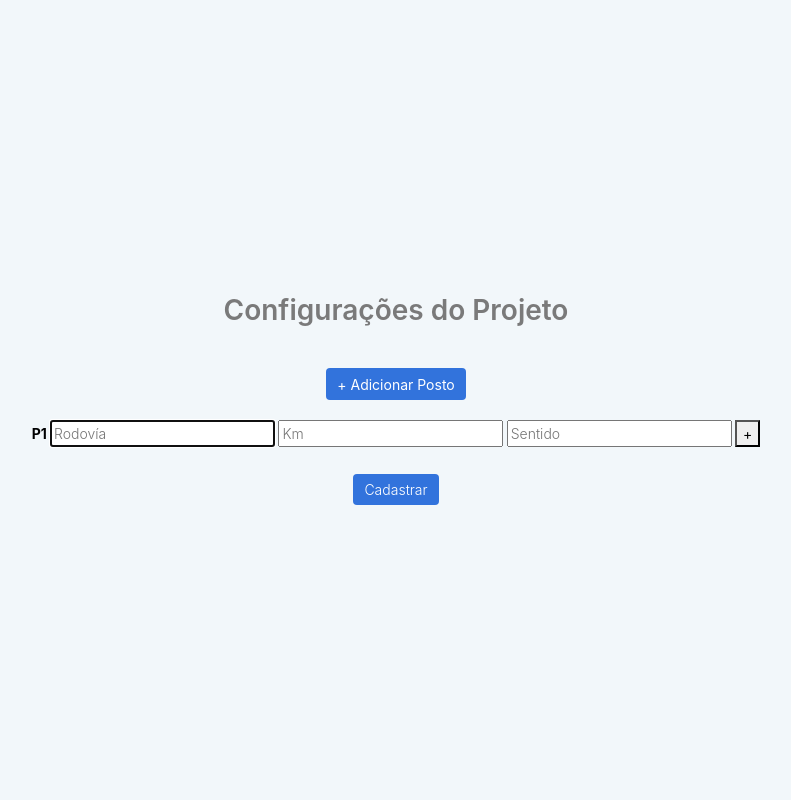
After one commit to VitorAnjosSantos/site-comap-cvc, a PHP site: page /paginas/criarConfiProjeto.php in a window 1280 px wide. The commit adds this page. Shown: the whole page, without its empty margins (244-1035 px from the left). Run offline with PHP 8.4, Linux system fonts and the light colour scheme; some libraries are stand-ins or nearby versions.

Commit message:
Pagina config postos e captura dos dados

```diff
--- /dev/null
+++ b/paginas/criarConfiProjeto.php
@@ -0,0 +1,97 @@
+<?php
+session_start();
+?>
+<!DOCTYPE html>
+<html>
+
+<head>
+    <meta charset="utf-8">
+    <meta http-equiv="X-UA-Compatible" content="IE=edge">
+    <meta name="viewport" content="width=device-width, initial-scale=1">
+    <title>Novo Projeto</title>
+    <link href="https://fonts.googleapis.com/css?family=Open+Sans:300,400,700" rel="stylesheet">
+    <link rel="stylesheet" href="../css/bulma.min.css" />
+    <link rel="stylesheet" type="text/css" href="../css/login.css">
+    <link rel="stylesheet" href="https://maxcdn.bootstrapcdn.com/bootstrap/4.0.0/css/bootstrap.min.css" integrity="sha384-Gn5384xqQ1aoWXA+058RXPxPg6fy4IWvTNh0E263XmFcJlSAwiGgFAW/dAiS6JXm" crossorigin="anonymous">
+    <script src="https://ajax.googleapis.com/ajax/libs/jquery/3.3.1/jquery.min.js"></script>
+
+    <style>
+            .form-group{
+                padding: 5px;
+            }
+
+            .label{
+                color:black;
+            };
+
+    </style>
+
+</head>
+
+<body>
+    <section class="hero is-success is-fullheight">
+    <div class="hero-body">
+
+        <div class="container has-text-centered">
+
+            <h3 class="title has-text-grey">Configurações do Projeto</h3>
+            <label class="has-text-black" id="msg"></label>
+            <form id="formularioCadastrar" method="POST">
+                <div id="formulario">
+                <button style="margin-bottom: 20px" class="button is-link" type="button" id="add-campo">+ Adicionar Posto </button>
+
+                    <div class='form-group1' id="div1">
+                        <label class='label' id='1' autofocus='' type='text'>P1
+                        <input value='1' name='posto[]' placeholder='Km' autofocus='' type='text' style='display: none'>
+                        <input name='rodovia[]' placeholder='Rodovía' autofocus='' type='text'>
+                        <input name='km[]' placeholder='Km' autofocus='' type='text'>
+                        <input name='sentido[]' placeholder='Sentido' autofocus='' type='text' onkeypress='return event.charCode >= 48 && event.charCode <= 57'>
+                        <button type='button' id="campo1" class='mais-campos'> + </button>
+                    </div>
+
+                </div>
+                    <div class="buttons has-addons is-centered" style="padding-top: 20px;">
+
+                    <input type="button" class="button is-link" name="cadastrar" id="cadastrar" value="Cadastrar"></inpu>
+                </div>
+
+            </form>
+            </div>
+
+        </div>
+    </section>
+
+    <script>
+            //https://api.jquery.com/click/
+            var cont = 1;
+        $("#add-campo").click(function () {
+            cont++;
+
+            $("#formulario").append("<div class='form-group" + cont + "' id='div" + cont + "'><label class='label' id='"+ cont +"' autofocus='' type='text'>P" + cont + " <input value='"+ cont +"' name='posto[]' placeholder='Km' autofocus='' type='text' style='display: none'> <input name='rodovia[]' placeholder='Rodovía' autofocus='' type='text'>  <input name='km[]'  placeholder='Km' autofocus='' type='text'>"+
+            "  <input name='sentido[]' placeholder='Sentido' autofocus='' type='text' onkeypress='return event.charCode >= 48 && event.charCode <= 57'> <button type='button' id='campo" + cont + "' class='mais-campos'> + </button></label>   </div>"
+            );
+
+
+        });
+        $('form').on('click', '.mais-campos', function () {
+                var button_id = $(this).parents('div').attr("class");
+                var posto = $(this).parent().attr("id");
+                alert(posto);
+                $("." + button_id).append("<input value='"+ posto +"' name='posto[]' placeholder='Km' autofocus='' type='text' style='display: none'> <input name='rodovia[]' placeholder='Rodovía' autofocus='' type='text'>  <input name='km[]'  placeholder='Km' autofocus='' type='text'>"+
+                "  <input name='sentido[]'  placeholder='Sentido' autofocus='' type='text' onkeypress='return event.charCode >= 48 && event.charCode <= 57'>");
+            });
+
+        $('#cadastrar').click(function(){
+            var dados = $("#formularioCadastrar").serialize();
+            $.post("../objetos/configProjeto.php", dados, function (retorna){
+                $("#msg").html(retorna);
+            });
+        });
+
+
+            //https://api.jquery.com/append/
+    </script>
+</body>
+    <script src="https://cdnjs.cloudflare.com/ajax/libs/popper.js/1.12.9/umd/popper.min.js" integrity="sha384-ApNbgh9B+Y1QKtv3Rn7W3mgPxhU9K/ScQsAP7hUibX39j7fakFPskvXusvfa0b4Q" crossorigin="anonymous"></script>
+    <script src="https://maxcdn.bootstrapcdn.com/bootstrap/4.0.0/js/bootstrap.min.js" integrity="sha384-JZR6Spejh4U02d8jOt6vLEHfe/JQGiRRSQQxSfFWpi1MquVdAyjUar5+76PVCmYl" crossorigin="anonymous"></script>
+</html>
```
Also changed, not shown: objetos/conexao_usuario.php (added, +10 -0 lines), objetos/configProjeto.php (added, +18 -0 lines), objetos/novoProjeto.php (+5 -6 lines), paginas/paginaNovoProjeto.php (+2 -15 lines).
